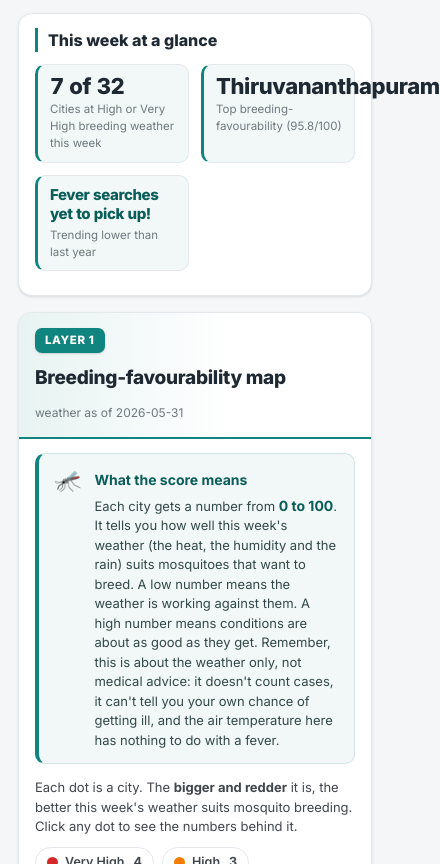
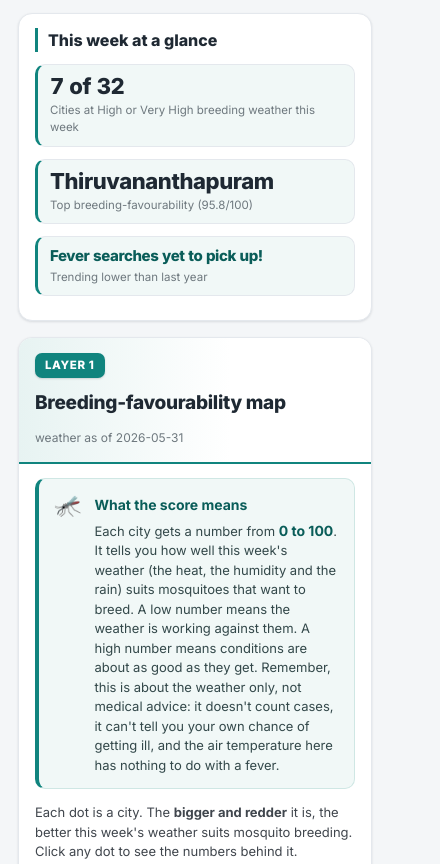
Before and after one commit to pharmeasyMarketing/mosquito-watch, a plain HTML site: page index.html in a window 390 px wide. Shown: the part 863-1727 px from the top of the page, 440 px wide, since content can reach past the window. Drawn offline with nearby package versions, Linux system fonts and the light colour scheme; grey boxes are pictures that could not be loaded.

Commit message:
Fix at-a-glance band overflow on mobile
Long single-word city names (e.g. Thiruvananthapuram) overflowed their grid tile on narrow screens. Allow tiles to shrink (min-width:0), wrap long words as a safety net (overflow-wrap:anywhere), and stack the tiles into one column below 560px so names fit on one line.

Co-Authored-By: Claude Opus 4.8 (1M context) <noreply@anthropic.com>

```diff
--- a/index.html
+++ b/index.html
@@ -584,11 +584,13 @@
   .ks-title{margin:0 0 12px; font-size:16px; font-weight:800; color:var(--ink); padding-left:10px; border-left:3px solid var(--pe-teal)}
   .ks-msg .ks-num{font-size:15px; line-height:1.3; color:var(--pe-teal-darker)}
   .ks-grid{display:grid; grid-template-columns:repeat(auto-fit,minmax(150px,1fr)); gap:12px; margin-bottom:10px}
-  .ks-tile{border:1px solid var(--line); border-left:3px solid var(--pe-teal); border-radius:10px; padding:9px 12px; background:var(--pe-tint-2)}
-  .ks-num{font-size:22px; font-weight:800; color:var(--ink); letter-spacing:-.4px; font-variant-numeric:tabular-nums; line-height:1.1}
+  .ks-tile{border:1px solid var(--line); border-left:3px solid var(--pe-teal); border-radius:10px; padding:9px 12px; background:var(--pe-tint-2); min-width:0}
+  .ks-num{font-size:22px; font-weight:800; color:var(--ink); letter-spacing:-.4px; font-variant-numeric:tabular-nums; line-height:1.15; overflow-wrap:anywhere}
   .ks-label{font-size:11.5px; color:var(--muted); margin-top:3px}
   .ks-sum{font-size:13px; color:var(--text); margin:0}
   .ks-sum b{color:var(--ink)}
+  /* phones: stack the at-a-glance tiles so long city names fit on one line */
+  @media (max-width:560px){ .ks-grid{grid-template-columns:1fr} }
   /* ---- FAQ (visible Q/A; mirrored into FAQPage JSON-LD at build time) ---- */
   .faq .qa{padding:13px 16px; border-top:1px solid var(--line)}
   .faq .qa:first-child{border-top:none}
```
